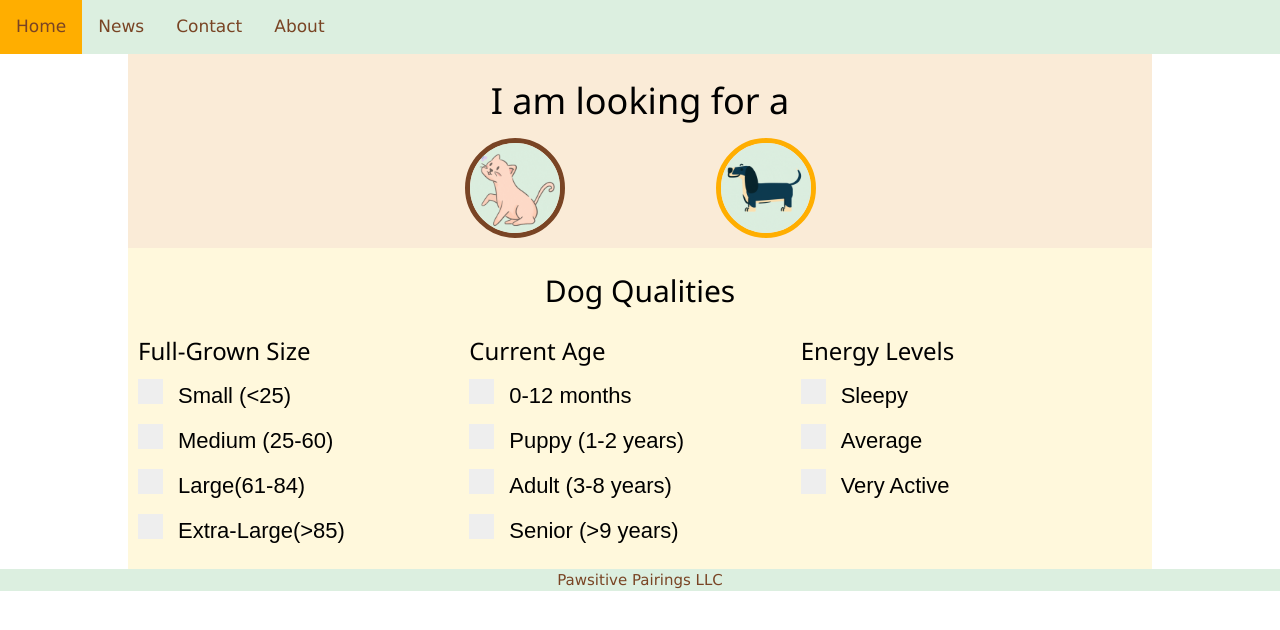
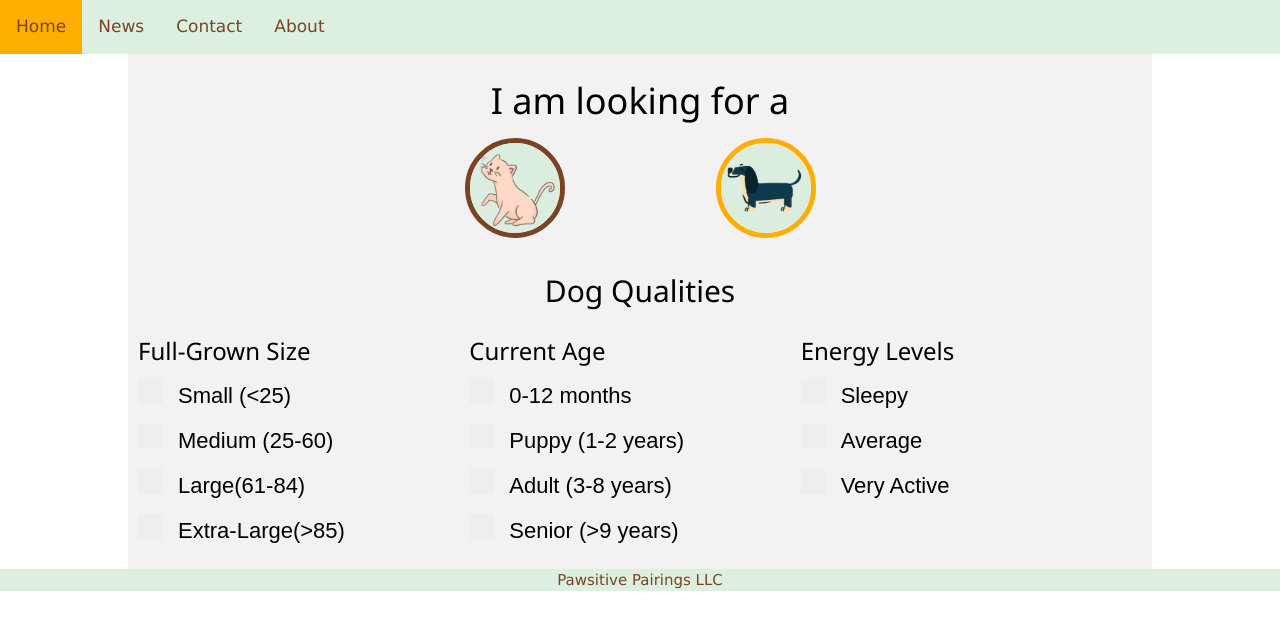
Before and after one commit to maddiewaldie/COEN-163-Final-Project, a website: page preferences.html in a window 1280 px wide. Both pictures are taken after a click on the picture 765 px from the left and 187 px from the top of the page. Drawn offline with nearby package versions, Linux system fonts and the light colour scheme.

Commit message:
Update preferences.css

```diff
--- a/preferences.css
+++ b/preferences.css
@@ -44,9 +44,7 @@ form .container{
     font-family: fantasy;
 }
 
-#sec1 {background-color: antiquewhite;}
-#sec2 {background-color: azure;}
-#sec3 {background-color: cornsilk;}
+#sec1, #sec2, #sec3 {background-color: #F3F1F1;}
 
 .hidden {
     display: none;
```
